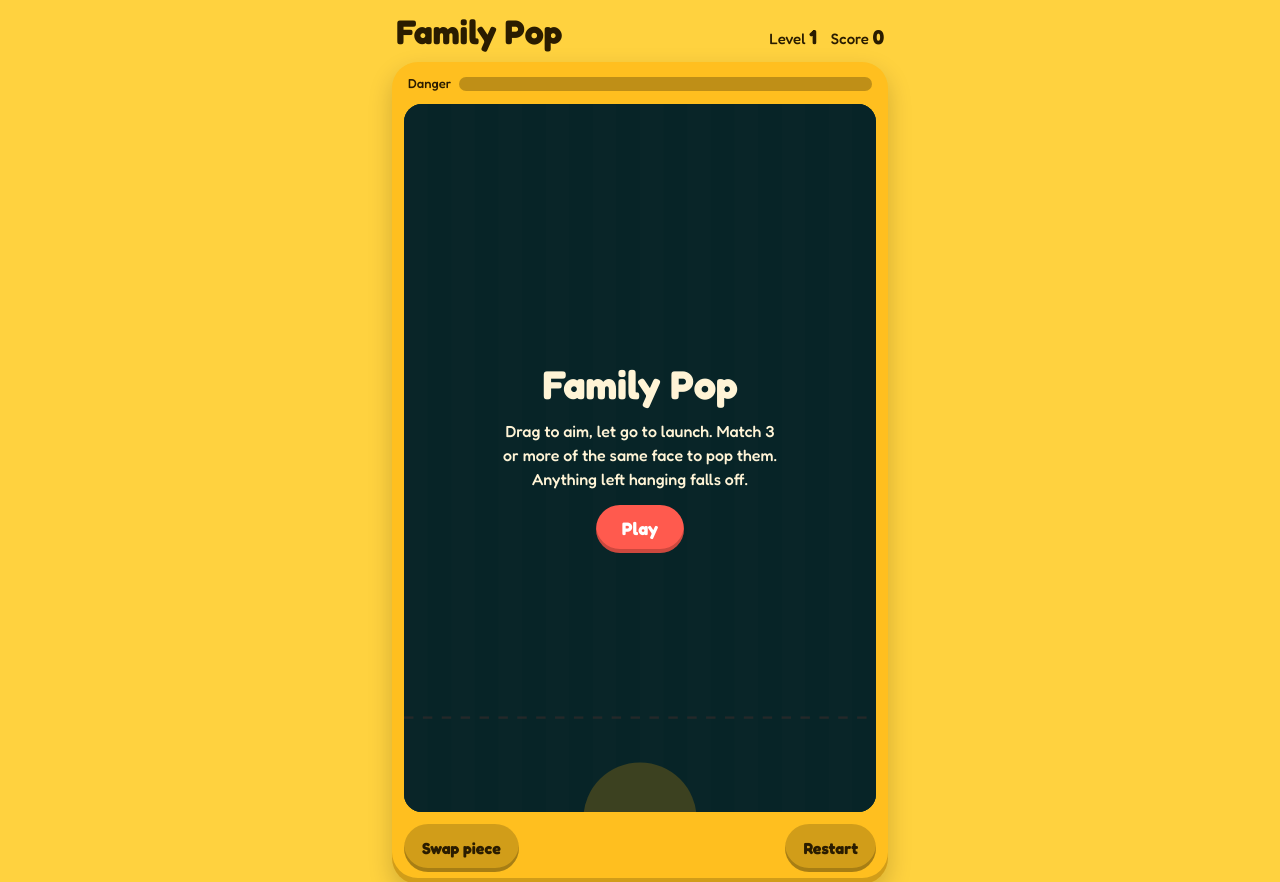
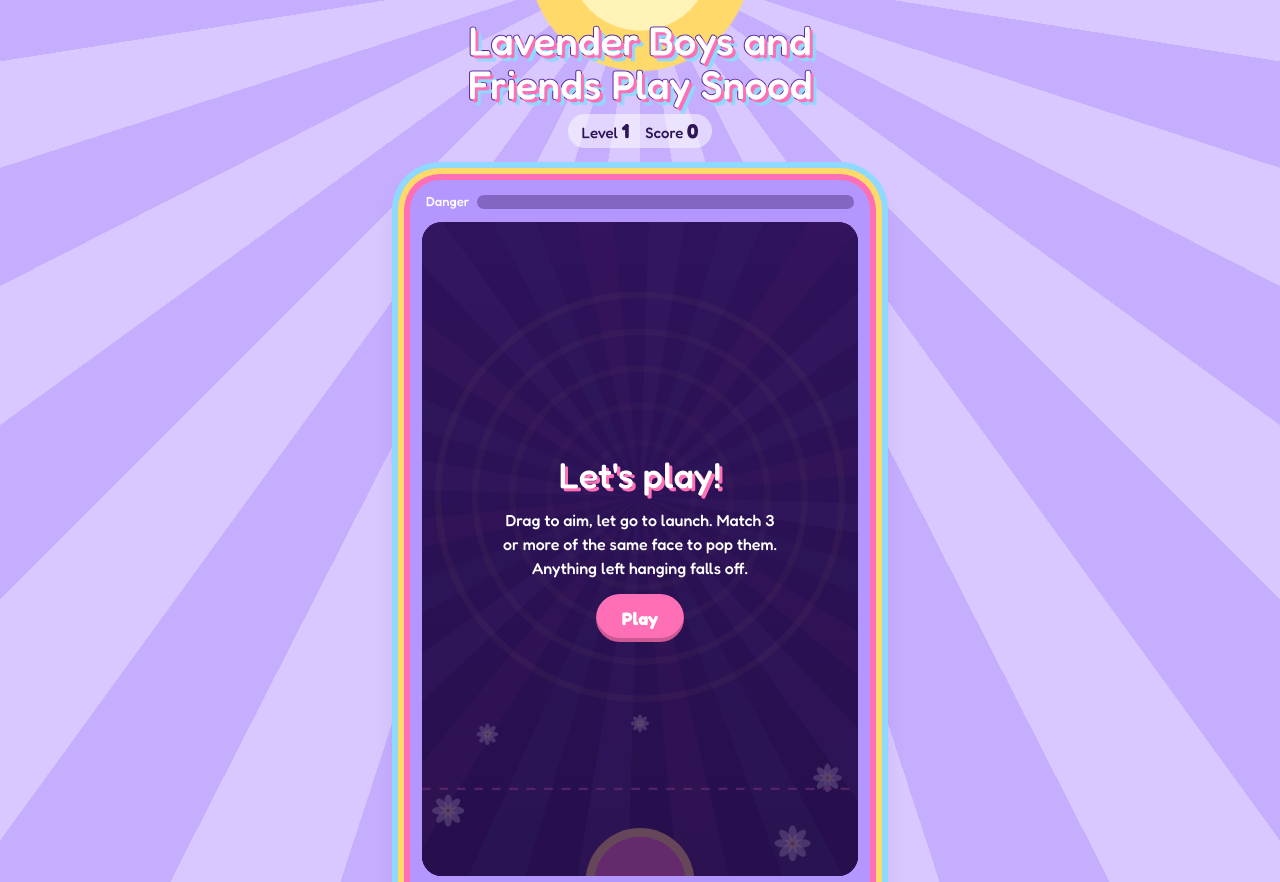
Before and after one commit to wills-htp/Lavender-Snood, a plain HTML site: page index.html in a window 1280 px wide. Shown: the top 882 px of the page. Drawn offline with Linux system fonts and the light colour scheme; animation ran at ten frames a second; a web font is replaced by a local one.

Commit message:
Rename to Lavender Boys and Friends Play Snood; lavender psychedelic summer look
Co-Authored-By: Claude Opus 5.5 <noreply@anthropic.com>
Claude-Session: https://claude.ai/code/session_01EeE3Rm7jAstAJAgB73dfF1

```diff
--- a/index.html
+++ b/index.html
@@ -1,51 +1,52 @@
 <!DOCTYPE html>
 <html lang="en"><head><meta charset="utf-8">
 <meta name="viewport" content="width=device-width,initial-scale=1">
-<title>Family Pop</title>
-<link rel="preconnect" href="https://fonts.googleapis.com"><link href="https://fonts.googleapis.com/css2?family=Fredoka:wght@500;700&display=swap" rel="stylesheet">
+<title>Lavender Boys and Friends Play Snood</title>
+<link rel="preconnect" href="https://fonts.googleapis.com"><link href="https://fonts.googleapis.com/css2?family=Fredoka:wght@500;700&family=Shrikhand&display=swap" rel="stylesheet">
 <style>
-/* VOICE: playful arcade toy for a family night
-   IDEA: a chunky handheld puzzle cabinet
-   PICTURE: the playfield itself, top and centre
-   COLOUR and TYPE: sunflower cabinet, deep teal well, coral accent; Fredoka
+/* VOICE: cute, summery, a little trippy
+   IDEA: a groovy lavender summer-camp arcade toy
+   PICTURE: the playfield, with slow swirling sun rays behind the crew
+   COLOUR and TYPE: lavender fields, sunshine yellow, bubblegum pink, sky blue; Shrikhand title, Fredoka text
    LAYOUT: title strip, board, controls and roster below */
-:root{color-scheme:light dark;--bg:light-dark(#ffd23f,#1d1a10);--case:light-dark(#ffbf1f,#2b2510);--well:#0c3b3f;--ink:light-dark(#2a1c00,#fff4d6);--coral:#ff5a4e}
+:root{color-scheme:light dark;--lav:light-dark(#d9c8ff,#2a1748);--lav2:light-dark(#c6aeff,#341c5a);--sun:#ffd96a;--case:light-dark(#b496ff,#4a2a7a);--ink:light-dark(#2d1556,#f6ecff);--pink:#ff6fb5;--panel:light-dark(rgba(255,255,255,.5),rgba(0,0,0,.3))}
 :root[data-theme=light]{color-scheme:light}:root[data-theme=dark]{color-scheme:dark}
 *{box-sizing:border-box;min-width:0}
-body{margin:0;background:var(--bg);color:var(--ink);font:16px/1.5 Fredoka,system-ui,sans-serif;overflow-x:clip;-webkit-user-select:none;user-select:none}
-.wrap{max-width:520px;margin:0 auto;padding:14px 12px 28px}
-header{display:flex;align-items:baseline;justify-content:space-between;gap:10px;padding:0 4px 10px}
-h1{margin:0;font-size:34px;line-height:1.05;font-weight:700}
-.stats{display:flex;gap:14px;font-size:15px;font-variant-numeric:tabular-nums}
+body{margin:0;color:var(--ink);font:16px/1.5 Fredoka,system-ui,sans-serif;overflow-x:clip;-webkit-user-select:none;user-select:none}
+html{min-height:100%;background-color:var(--lav);background-image:radial-gradient(circle at 50% -40px,#fff3b8 0 70px,var(--sun) 71px 110px,transparent 112px),repeating-conic-gradient(from 0deg at 50% -40px,var(--lav) 0 9deg,var(--lav2) 9deg 18deg)}
+.wrap{max-width:520px;margin:0 auto;padding:18px 12px 28px}
+header{display:flex;flex-direction:column;align-items:center;gap:8px;padding:0 4px 14px;text-align:center}
+h1{margin:0;font-family:Shrikhand,Fredoka,serif;font-weight:400;font-size:clamp(28px,8vw,40px);line-height:1.1;text-wrap:balance;color:#fff;-webkit-text-stroke:2px #5b2a9e;paint-order:stroke fill;text-shadow:3px 3px 0 var(--pink),6px 6px 0 #8fd9ff}
+.stats{display:flex;gap:16px;font-size:15px;font-variant-numeric:tabular-nums;background:var(--panel);padding:2px 14px;border-radius:20px}
 .stats b{font-size:20px}
-.cab{background:var(--case);border-radius:26px;padding:12px;box-shadow:inset 0 -6px 0 rgba(0,0,0,.18),0 10px 24px rgba(0,0,0,.18)}
-.danger{display:flex;align-items:center;gap:8px;margin:0 4px 10px;font-size:13px}
-.meter{flex:1;height:14px;border-radius:8px;background:rgba(0,0,0,.25);overflow:hidden}
-.meter i{display:block;height:100%;width:0;background:linear-gradient(90deg,#ffe17a,var(--coral));transition:width .25s}
-.board{position:relative;border-radius:18px;overflow:hidden;background:var(--well);aspect-ratio:400/600;touch-action:none}
+.cab{background:var(--case);border-radius:30px;padding:12px;margin:18px;box-shadow:0 0 0 6px var(--pink),0 0 0 12px var(--sun),0 0 0 18px #8fd9ff,0 14px 30px rgba(60,20,110,.35)}
+.danger{display:flex;align-items:center;gap:8px;margin:0 4px 10px;font-size:13px;color:#fff}
+.meter{flex:1;height:14px;border-radius:8px;background:rgba(40,10,80,.35);overflow:hidden}
+.meter i{display:block;height:100%;width:0;background:linear-gradient(90deg,#8fd9ff,var(--pink),#ffb36b);transition:width .25s}
+.board{position:relative;border-radius:20px;overflow:hidden;background:#2a1450;aspect-ratio:400/600;touch-action:none}
 canvas{position:absolute;inset:0;width:100%;height:100%;display:block}
-.ov{position:absolute;inset:0;display:flex;flex-direction:column;align-items:center;justify-content:center;gap:14px;text-align:center;background:rgba(6,30,32,.78);color:#fff4d6;padding:24px}
+.ov{position:absolute;inset:0;display:flex;flex-direction:column;align-items:center;justify-content:center;gap:14px;text-align:center;background:rgba(42,16,84,.72);color:#fff;padding:24px}
 .ov[hidden]{display:none}
-.ov h2{margin:0;font-size:40px;line-height:1.05}
+.ov h2{margin:0;font-family:Shrikhand,Fredoka,serif;font-weight:400;font-size:36px;line-height:1.1;text-shadow:3px 3px 0 var(--pink)}
 .ov p{margin:0;max-width:30ch}
-button{font:inherit;font-weight:700;font-size:18px;min-height:48px;padding:0 26px;border:0;border-radius:24px;background:var(--coral);color:#fff;cursor:pointer;box-shadow:inset 0 -4px 0 rgba(0,0,0,.2)}
+button{font:inherit;font-weight:700;font-size:18px;min-height:48px;padding:0 26px;border:0;border-radius:24px;background:var(--pink);color:#fff;cursor:pointer;box-shadow:inset 0 -4px 0 rgba(0,0,0,.2)}
 button:focus-visible{outline:3px solid #fff;outline-offset:3px}
 .row{display:flex;justify-content:space-between;align-items:center;gap:10px;margin-top:12px}
-.ghost{background:rgba(0,0,0,.18);color:var(--ink);font-size:16px;padding:0 18px}
-.cast{margin-top:22px}
-.cast h3{margin:0 0 8px;font-size:20px}
+.ghost{background:rgba(255,255,255,.3);color:#fff;font-size:16px;padding:0 18px}
+.cast{margin-top:30px;background:var(--panel);border-radius:24px;padding:14px 16px}
+.cast h3{margin:0 0 8px;font-family:Shrikhand,Fredoka,serif;font-weight:400;font-size:22px}
 .pieces{display:flex;flex-wrap:wrap;gap:12px}
 .pc{display:flex;flex-direction:column;align-items:center;gap:2px;font-size:13px;width:64px;text-align:center}
 .pc canvas{position:static;width:48px;height:48px}
-.note{font-size:13px;opacity:.75;margin-top:10px}
+.note{font-size:13px;opacity:.8;margin:10px 0 0}
 @media(prefers-reduced-motion:reduce){.meter i{transition:none}}
 </style></head><body>
 <div class="wrap">
-<header><h1>Family Pop</h1><div class="stats"><span>Level <b id="lv">1</b></span><span>Score <b id="sc">0</b></span></div></header>
+<header><h1>Lavender Boys and Friends Play Snood</h1><div class="stats"><span>Level <b id="lv">1</b></span><span>Score <b id="sc">0</b></span></div></header>
 <div class="cab">
 <div class="danger"><span>Danger</span><div class="meter"><i id="dm"></i></div></div>
 <div class="board" id="board"><canvas id="cv"></canvas>
-<div class="ov" id="ov"><h2 id="ovT">Family Pop</h2><p id="ovP">Drag to aim, let go to launch. Match 3 or more of the same face to pop them. Anything left hanging falls off.</p><button id="go">Play</button></div>
+<div class="ov" id="ov"><h2 id="ovT">Let's play!</h2><p id="ovP">Drag to aim, let go to launch. Match 3 or more of the same face to pop them. Anything left hanging falls off.</p><button id="go">Play</button></div>
 </div>
 <div class="row"><button class="ghost" id="swap">Swap piece</button><button class="ghost" id="restart">Restart</button></div>
 </div>
@@ -335,15 +336,20 @@ function draw(){
   const d=window.devicePixelRatio||1,bw=cv.clientWidth;
   if(cv.width!==Math.round(bw*d)){cv.width=Math.round(bw*d);cv.height=Math.round(bw*d*H/W)}
   ctx.setTransform(cv.width/W,0,0,cv.height/H,0,0);
-  ctx.fillStyle='#0c3b3f';ctx.fillRect(0,0,W,H);
-  ctx.fillStyle='rgba(255,255,255,.035)';for(let i=0;i<W;i+=40)ctx.fillRect(i,0,20,H);
-  ctx.strokeStyle='rgba(255,90,78,.55)';ctx.setLineDash([8,8]);ctx.lineWidth=2;ctx.beginPath();ctx.moveTo(0,DEAD);ctx.lineTo(W,DEAD);ctx.stroke();ctx.setLineDash([]);
+  const bgr=ctx.createLinearGradient(0,0,0,H);bgr.addColorStop(0,'#3a1a6e');bgr.addColorStop(1,'#1f0f3d');ctx.fillStyle=bgr;ctx.fillRect(0,0,W,H);
+  const now=RM?0:performance.now(),cx=W/2,cy=H*.42;
+  ctx.save();ctx.translate(cx,cy);ctx.rotate(now/9000);
+  for(let i=0;i<24;i++){ctx.beginPath();ctx.moveTo(0,0);const a=i*Math.PI/12;ctx.arc(0,0,H,a,a+Math.PI/24);ctx.closePath();ctx.fillStyle=i%3===0?'rgba(255,111,181,.10)':i%3===1?'rgba(185,150,255,.12)':'rgba(143,217,255,.08)';ctx.fill()}
+  ctx.restore();
+  for(let k=5;k>0;k--){ctx.beginPath();ctx.arc(cx,cy,k*34+(now/60)%34,0,7);ctx.strokeStyle='rgba(255,217,106,'+(.05+.015*k)+')';ctx.lineWidth=6;ctx.stroke()}
+  DAISIES.forEach(d=>daisy(d[0],d[1],d[2]));
+  ctx.strokeStyle='rgba(255,111,181,.7)';ctx.setLineDash([8,8]);ctx.lineWidth=2;ctx.beginPath();ctx.moveTo(0,DEAD);ctx.lineTo(W,DEAD);ctx.stroke();ctx.setLineDash([]);
   grid&&grid.forEach((row,r)=>row.forEach((v,c)=>{if(v!=null)put(v,px(r,c),py(r))}));
   if(state==='play'){
-    ctx.strokeStyle='rgba(255,244,214,.45)';ctx.lineWidth=3;ctx.setLineDash([2,10]);ctx.lineCap='round';
+    ctx.strokeStyle='rgba(255,255,255,.6)';ctx.lineWidth=3;ctx.setLineDash([2,10]);ctx.lineCap='round';
     ctx.beginPath();ctx.moveTo(W/2,LY);ctx.lineTo(W/2+Math.cos(aim)*150,LY-Math.sin(aim)*150);ctx.stroke();ctx.setLineDash([]);
   }
-  ctx.fillStyle='#ffbf1f';ctx.beginPath();ctx.arc(W/2,H+6,48,Math.PI,0);ctx.fill();
+  ctx.fillStyle='#ffd96a';ctx.beginPath();ctx.arc(W/2,H+6,50,Math.PI,0);ctx.fill();ctx.fillStyle='#ff6fb5';ctx.beginPath();ctx.arc(W/2,H+6,42,Math.PI,0);ctx.fill();
   if(cur!=null&&!shot&&state==='play')put(cur,W/2,LY);
   if(nxt!=null&&state==='play'){ctx.globalAlpha=.85;put(nxt,W/2+70,H-22,.7);ctx.globalAlpha=1}
   if(shot)put(shot.k,shot.x,shot.y);
@@ -352,6 +358,9 @@ function draw(){
   falling.forEach(f=>{f.vy+=.45;f.x+=f.vx;f.y+=f.vy;put(f.k,f.x,f.y)});
   falling=falling.filter(f=>f.y<H+R*2);
 }
+const RM=matchMedia('(prefers-reduced-motion: reduce)').matches;
+const DAISIES=[[24,H-60,9],[372,H-90,8],[60,H-130,6],[340,H-30,10],[200,H-140,5]];
+function daisy(x,y,r){ctx.save();ctx.translate(x,y);ctx.globalAlpha=.55;ctx.fillStyle='#fff';for(let i=0;i<8;i++){ctx.rotate(Math.PI/4);ctx.beginPath();ctx.ellipse(0,r*.9,r*.38,r*.75,0,0,7);ctx.fill()}ctx.fillStyle='#ffd96a';ctx.beginPath();ctx.arc(0,0,r*.5,0,7);ctx.fill();ctx.restore()}
 function put(k,x,y,s=1){const sp=sprite(k);ctx.drawImage(sp,x-R*1.3*s,y-R*1.3*s,R*2.6*s,R*2.6*s)}
 function loop(){step();draw();requestAnimationFrame(loop)}
 
```
Also changed, not shown: src/game.tpl.html (+40 -31 lines), shot.png (deleted), 1 other file.
